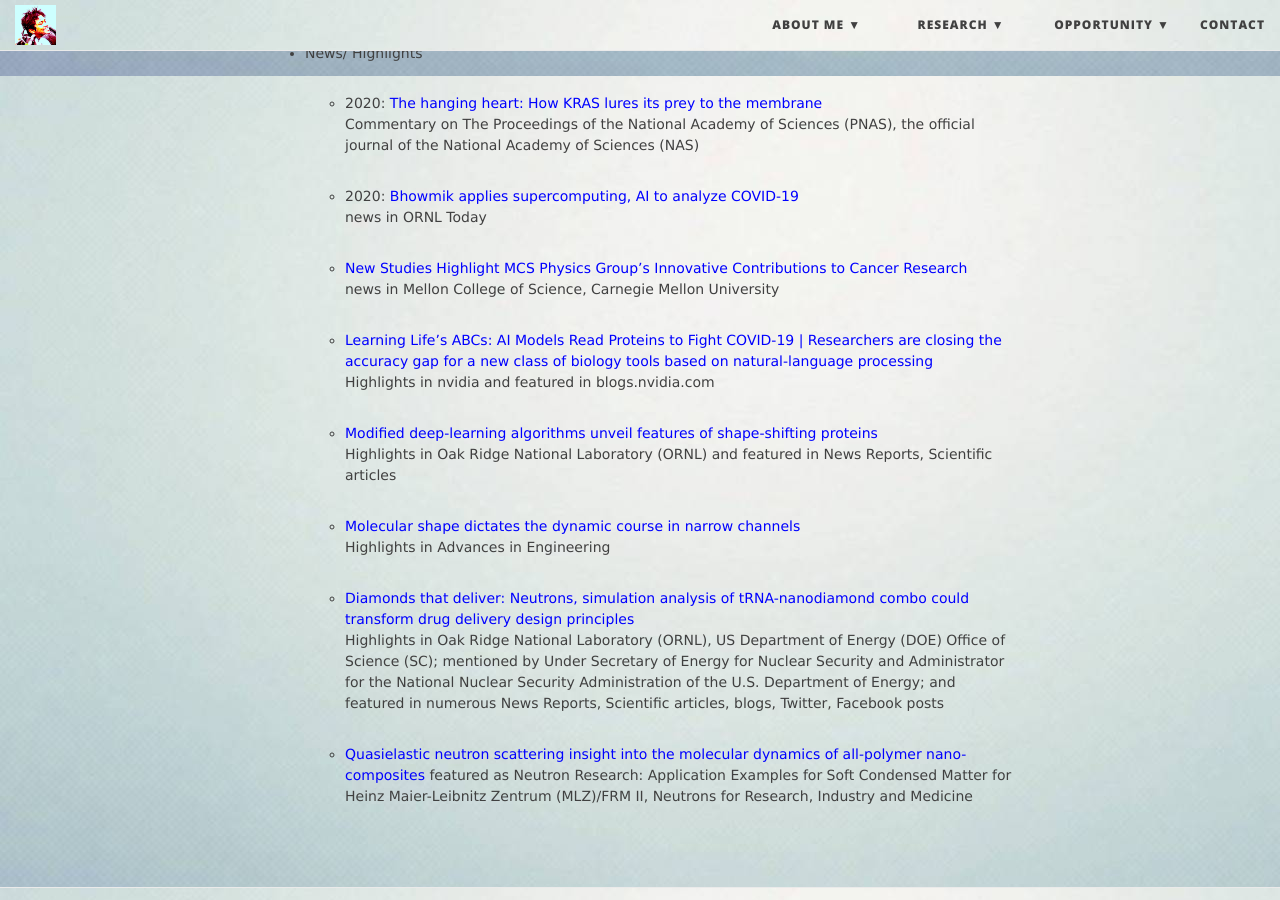
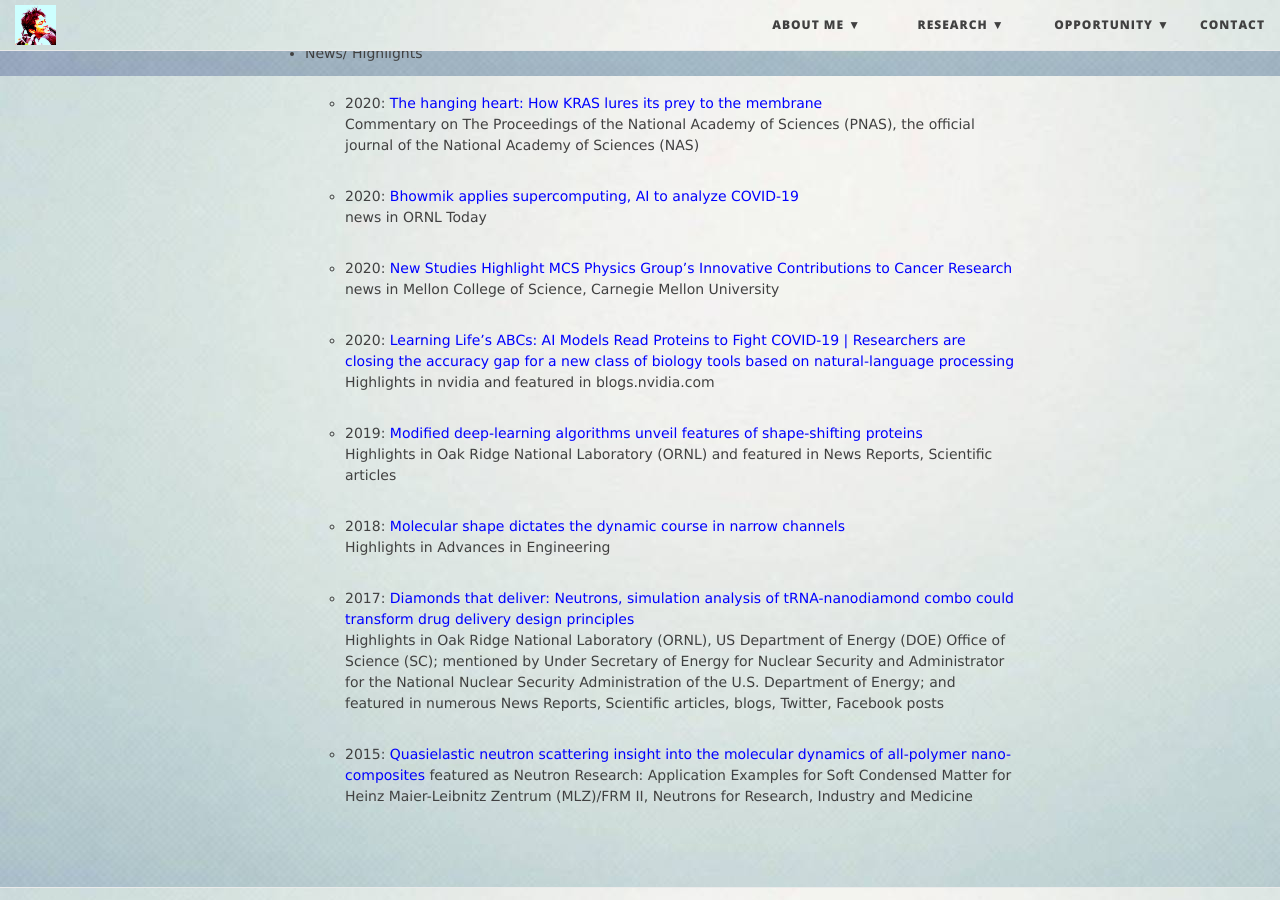
Before and after one commit to debsindhu/debsindhu.github.io, a Jekyll site: the page built from research.md, in a window 1280 px wide and 900 px high, scrolled down 995 px. Built offline with Jekyll 4.4.1, drawn with Linux system fonts in a browser that asks for light colours; nearby versions of some CDN libraries.

Commit message:
Update research.md

```diff
--- a/research.md
+++ b/research.md
@@ -41,20 +41,20 @@ experiments.
     * 2020: <span style="color:blue">Bhowmik applies supercomputing, AI to analyze COVID-19</span>
       news in ORNL Today
 
-    * <span style="color:blue">New Studies Highlight MCS Physics Group's Innovative Contributions to Cancer Research</span>
+    * 2020: <span style="color:blue">New Studies Highlight MCS Physics Group's Innovative Contributions to Cancer Research</span>
       news in Mellon College of Science, Carnegie Mellon University
 
-    * <span style="color:blue">Learning Life’s ABCs: AI Models Read Proteins to Fight COVID-19 | Researchers are closing the accuracy gap for a new class of biology tools based on natural-language processing</span>
+    * 2020: <span style="color:blue">Learning Life’s ABCs: AI Models Read Proteins to Fight COVID-19 | Researchers are closing the accuracy gap for a new class of biology tools based on natural-language processing</span>
       Highlights in nvidia and featured in blogs.nvidia.com
 
-    * <span style="color:blue">Modified deep-learning algorithms unveil features of shape-shifting proteins</span>
+    * 2019: <span style="color:blue">Modified deep-learning algorithms unveil features of shape-shifting proteins</span>
       Highlights in Oak Ridge National Laboratory (ORNL) and featured in News Reports, Scientific articles
 
-    * <span style="color:blue">Molecular shape dictates the dynamic course in narrow channels</span>
+    * 2018: <span style="color:blue">Molecular shape dictates the dynamic course in narrow channels</span>
       Highlights in Advances in Engineering
 
-    * <span style="color:blue">Diamonds that deliver: Neutrons, simulation analysis of tRNA-nanodiamond combo could transform drug delivery design principles</span>
+    * 2017: <span style="color:blue">Diamonds that deliver: Neutrons, simulation analysis of tRNA-nanodiamond combo could transform drug delivery design principles</span>
       Highlights in Oak Ridge National Laboratory (ORNL), US Department of Energy (DOE) Office of Science (SC); mentioned by Under Secretary of Energy for Nuclear Security and Administrator for the National Nuclear Security Administration of the U.S. Department of Energy; and featured in numerous News Reports, Scientific articles, blogs, Twitter, Facebook posts
 
-    * <span style="color:blue">Quasielastic neutron scattering insight into the molecular dynamics of all-polymer nano-composites</span>
+    * 2015: <span style="color:blue">Quasielastic neutron scattering insight into the molecular dynamics of all-polymer nano-composites</span>
       featured as Neutron Research: Application Examples for Soft Condensed Matter for Heinz Maier-Leibnitz Zentrum (MLZ)/FRM II, Neutrons for Research, Industry and Medicine
```
